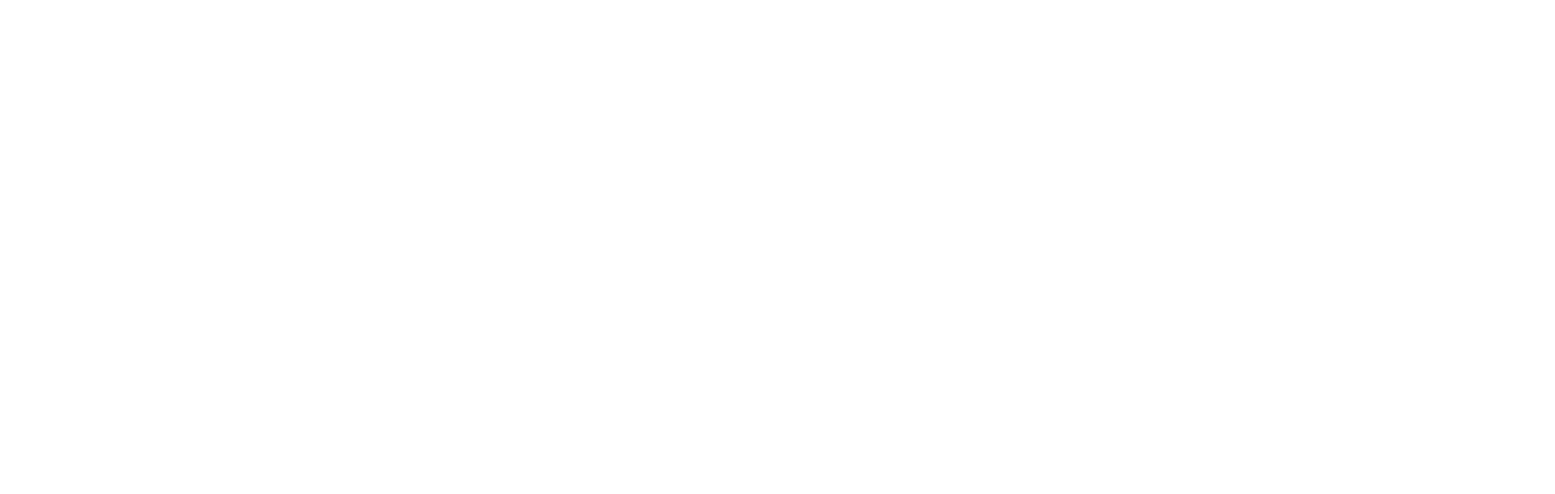
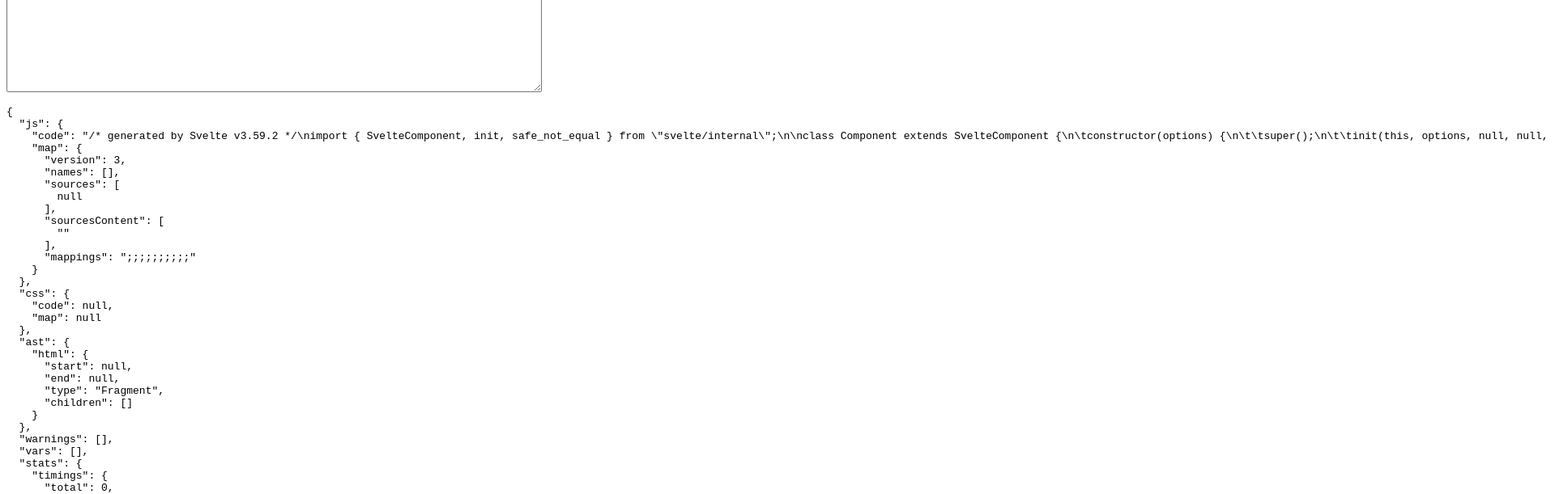
Before and after one commit to smizua/stitky, a SvelteKit app: page /compiler in a window 1280 px wide. Before the commit this address had no page. Shown: the part 200-811 px from the top of the page at 81% size, 1920 px wide, since content can reach past the window. Built offline with nearby package versions, Linux system fonts and the light colour scheme.

Commit message:
add compiler

```diff
--- /dev/null
+++ b/src/routes/compiler/+page.svelte
@@ -0,0 +1,24 @@
+<script lang="ts">
+  import { compile } from 'svelte/compiler';
+
+  let value: string = '';
+  let result: any;
+  let error: string = '';
+
+  $: try {
+    result = compile(value);
+    error = '';
+  } catch (err: any) {
+    result = undefined;
+    error = err.toString();
+  }
+</script>
+
+<textarea bind:value cols="80" rows="20" />
+
+<br />
+
+<div>
+  <pre>{error}{JSON.stringify(result, null, 2)}
+  </pre>
+</div>
```
Also changed, not shown: 1 other file (tests, documents, lock files or other folders).
